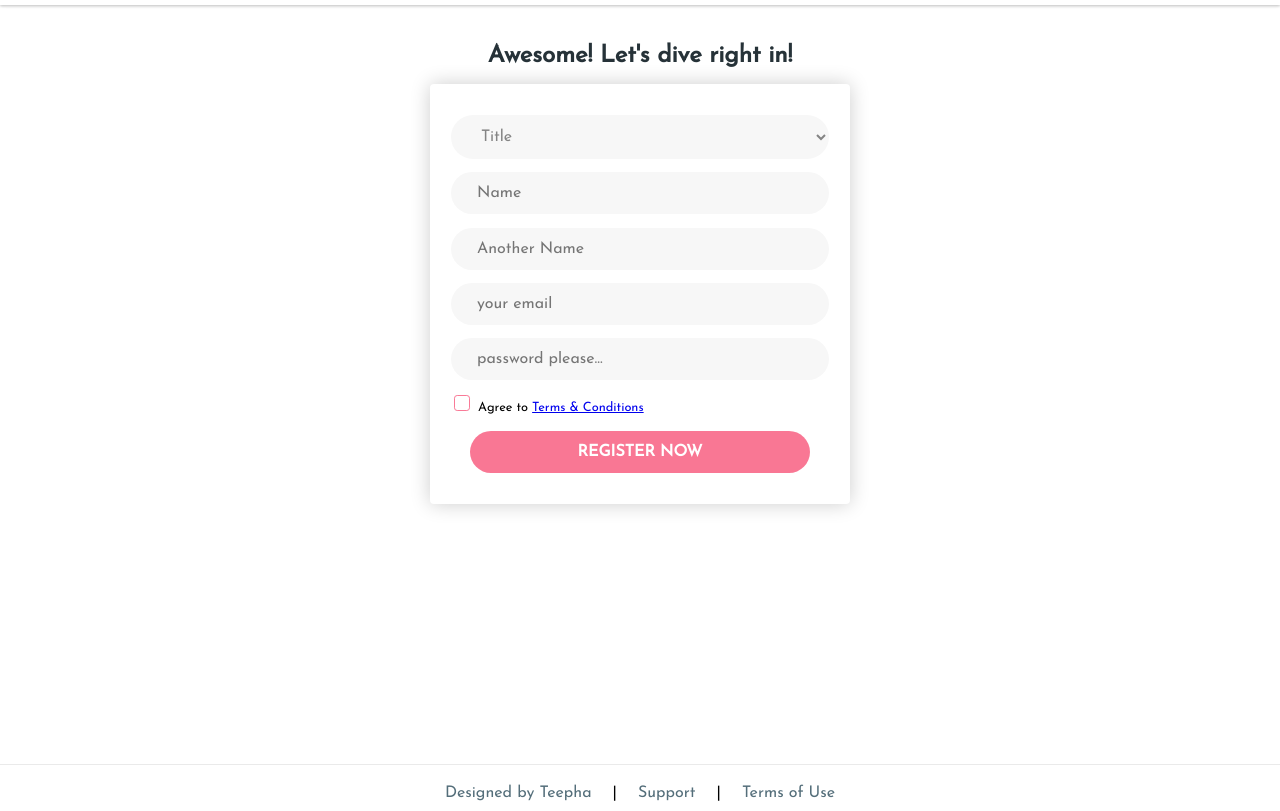
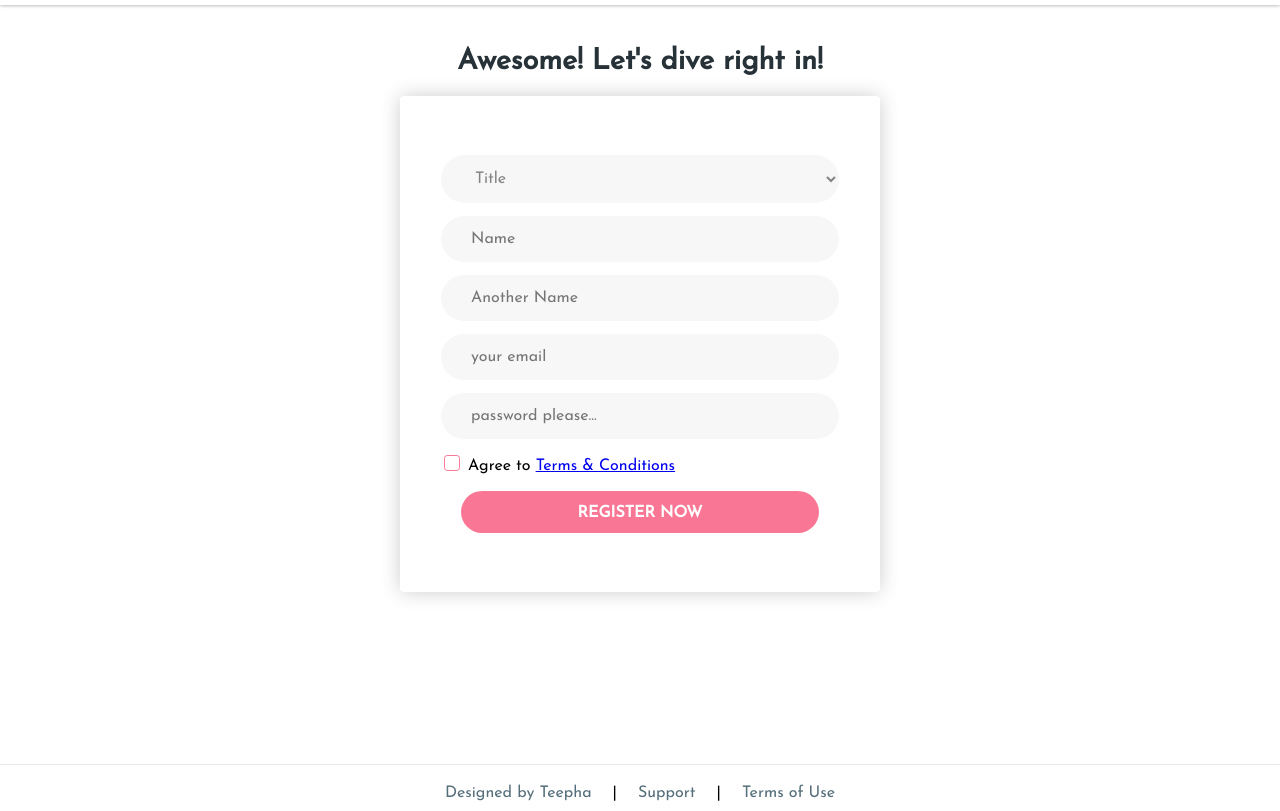
Before and after one commit to teepha/uHost, a website: page start-hosting/index.html in a window 1280 px wide. Shown: the part 36-847 px from the top of the page. Drawn offline with nearby package versions, Linux system fonts and the light colour scheme; a web font is replaced by a local one.

Commit message:
- integrate responsiveness on the start-hosting page - add styles for invalid inputs and disabled button - make all input fields required

```diff
--- a/shared.css
+++ b/shared.css
@@ -189,6 +189,13 @@ body {
   outline: none;
 }
 
+.button[disabled] {
+  cursor: not-allowed;
+  border: 1px solid #a1a1a1;
+  background: #ccc;
+  color: #a1a1a1;
+}
+
 .open {
   display: block !important;
 }
--- a/start-hosting/index.html
+++ b/start-hosting/index.html
@@ -65,11 +65,11 @@
           <option value="mrs">Mrs.</option>
           <option value="ms">Ms.</option>
         </select>
-        <input type="text" id="first-name" placeholder="Name" />
-        <input type="text" id="last-name" placeholder="Another Name" />
-        <input type="email" id="email" placeholder="Your Email" />
-        <input type="password" id="password" placeholder="Password please..." />
-        <input type="checkbox" id="agree-terms" />
+        <input type="text" id="first-name" placeholder="Name" required minlength="2" />
+        <input type="text" id="last-name" placeholder="Another Name" required minlength="2" />
+        <input type="email" id="email" placeholder="Your Email" required />
+        <input type="password" id="password" placeholder="Password please..." required minlength="4" />
+        <input type="checkbox" id="agree-terms" required />
         <label for="agree-terms"
           >Agree to
           <a href="#">Terms &amp; Conditions</a>
--- a/start-hosting/start-hosting.css
+++ b/start-hosting/start-hosting.css
@@ -78,10 +78,12 @@ main {
   color: #f97a97;
 }
 
-.signup-form input.invalid,
+/* .signup-form input.invalid,
 .signup-form select.invalid,
-.signup-form :invalid {
-  border-color: #ee7c97;
+.signup-form :invalid,
+.signup-form input:not([type="checkbox"]):invalid, */
+.signup-form .needs-validation :invalid {
+  border-color: red;
   background: #e4b3bf;
 }
 
@@ -89,8 +91,29 @@ main {
   display: block;
   width: 90%;
   margin: 1rem auto 0;
-  padding: 13px 30px;
+  padding: 14px 30px 12px;
   font-size: 1rem;
   text-transform: uppercase;
   background-clip: padding-box;
 }
+
+@media (min-width: 36rem) {
+  .signup-title {
+    font-size: 1.8rem;
+  }
+  .signup-form {
+    padding: 58px 40px;
+    max-width: 480px;
+  }
+  .signup-form input:not([type="checkbox"]),
+  .signup-form select {
+    padding: 15px 30px;
+  }
+  .signup-form input[id*="terms"],
+  .signup-form input[id*="terms"] + label {
+    font-size: 1rem;
+  }
+  /* .signup-form button[type="submit"] {
+    font-size: 1rem;
+  } */
+}
```
